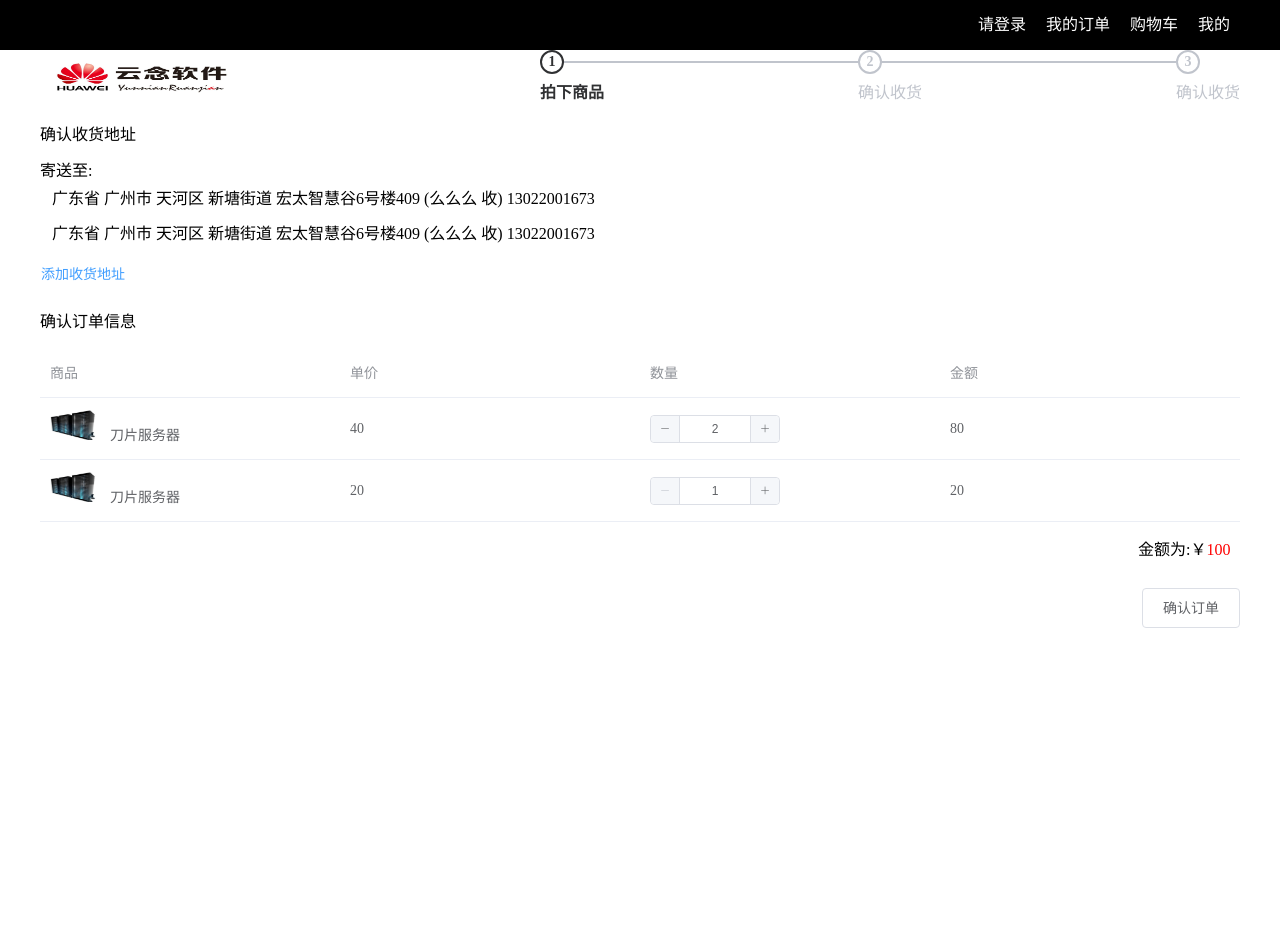
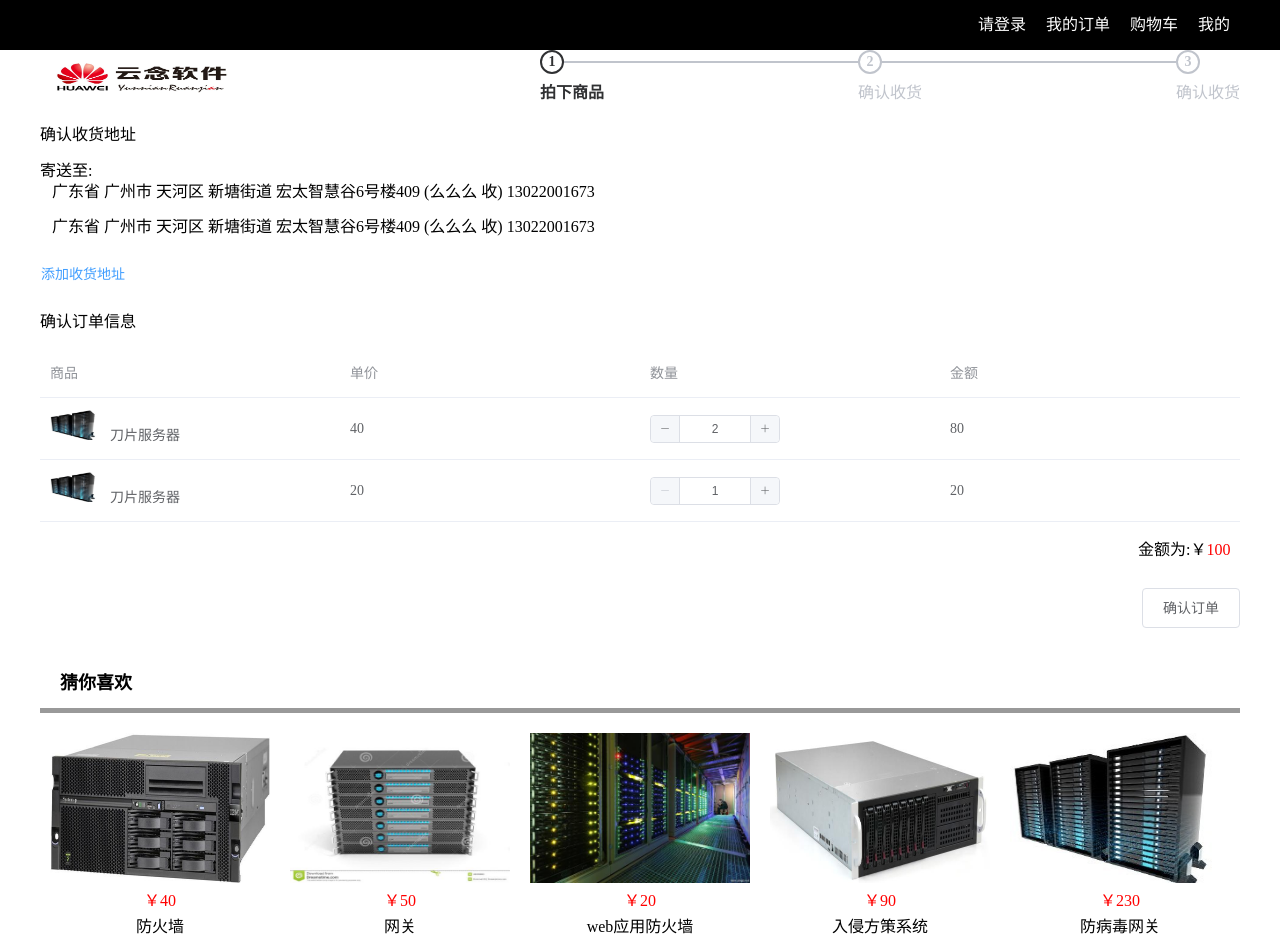
Before and after one commit to Uniocre/Online-retailers, a Vue app: page /#/pay in a window 1280 px wide. Shown: the top 942 px of the page. Before the commit the page ends 800 px from the top, so only its background shows below. Built offline with nearby package versions, Linux system fonts and the light colour scheme.

Commit message:
支付页地址选择排他样式

```diff
--- a/src/views/shop/pay.vue
+++ b/src/views/shop/pay.vue
@@ -24,10 +24,11 @@
           <!-- 收货地址选择 -->
           <div class="shouhuo">
             <p style="margin-top:20px;">寄送至:</p>
-            <ul v-for="(value,index) in address"
-                :key="index"
-                class="payaddress">
-              <li>{{value.address}} ({{value.name}} 收) {{value.phone}}</li>
+            <ul>
+              <li v-for="(value,index) in address"
+                  :key="index"
+                  :class='{payaddress1 : index == active1,payaddress:true}'
+                  @click="sleectAddress(value, index)">{{value.address}} ({{value.name}} 收) {{value.phone}}</li>
             </ul>
             <!-- 添加收货地址 -->
 
@@ -36,7 +37,7 @@
 
             <el-dialog title="提示"
                        :visible.sync="dialogVisible"
-                       width="80%"
+                       width="50%"
                        :before-close="handleClose">
               <el-form :model="ruleForm"
                        :rules="rules"
@@ -44,81 +45,31 @@
                        label-width="100px"
                        class="demo-ruleForm">
                 <el-form-item label="地址信息"
+                              prop="selectedOptions">
+                  <el-cascader :options="options"
+                               v-model="ruleForm.selectedOptions"></el-cascader>
+                </el-form-item>
+                <el-form-item label="详细地址"
+                              prop="region">
+                  <el-input v-model="ruleForm.DetailedAddress"></el-input>
+                </el-form-item>
+                <el-form-item label="邮政编码">
+                  <el-input v-model="ruleForm.PostalCode"></el-input>
+                </el-form-item>
+                <el-form-item label="收货人姓名"
                               prop="name">
-                  <el-cascader :options="options"
-                               v-model="selectedOptions"></el-cascader>
+                  <el-input v-model="ruleForm.name"></el-input>
                 </el-form-item>
-                <el-form-item label="活动区域"
-                              prop="region">
-                  <el-select v-model="ruleForm.region"
-                             placeholder="请选择活动区域">
-                    <el-option label="区域一"
-                               value="shanghai"></el-option>
-                    <el-option label="区域二"
-                               value="beijing"></el-option>
-                  </el-select>
-                </el-form-item>
-                <el-form-item label="活动时间"
-                              required>
-                  <el-col :span="11">
-                    <el-form-item prop="date1">
-                      <el-date-picker type="date"
-                                      placeholder="选择日期"
-                                      v-model="ruleForm.date1"
-                                      style="width: 100%;"></el-date-picker>
-                    </el-form-item>
-                  </el-col>
-                  <el-col class="line"
-                          :span="2">-</el-col>
-                  <el-col :span="11">
-                    <el-form-item prop="date2">
-                      <el-time-picker placeholder="选择时间"
-                                      v-model="ruleForm.date2"
-                                      style="width: 100%;"></el-time-picker>
-                    </el-form-item>
-                  </el-col>
-                </el-form-item>
-                <el-form-item label="即时配送"
-                              prop="delivery">
-                  <el-switch v-model="ruleForm.delivery"></el-switch>
-                </el-form-item>
-                <el-form-item label="活动性质"
-                              prop="type">
-                  <el-checkbox-group v-model="ruleForm.type">
-                    <el-checkbox label="美食/餐厅线上活动"
-                                 name="type"></el-checkbox>
-                    <el-checkbox label="地推活动"
-                                 name="type"></el-checkbox>
-                    <el-checkbox label="线下主题活动"
-                                 name="type"></el-checkbox>
-                    <el-checkbox label="单纯品牌曝光"
-                                 name="type"></el-checkbox>
-                  </el-checkbox-group>
-                </el-form-item>
-                <el-form-item label="特殊资源"
-                              prop="resource">
-                  <el-radio-group v-model="ruleForm.resource">
-                    <el-radio label="线上品牌商赞助"></el-radio>
-                    <el-radio label="线下场地免费"></el-radio>
-                  </el-radio-group>
-                </el-form-item>
-                <el-form-item label="活动形式"
-                              prop="desc">
-                  <el-input type="textarea"
-                            v-model="ruleForm.desc"></el-input>
+                <el-form-item label="手机号码"
+                              prop="Phone">
+                  <el-input v-model="ruleForm.Phone"></el-input>
                 </el-form-item>
                 <el-form-item>
+                  <el-button @click="dialogVisible = false">取 消</el-button>
                   <el-button type="primary"
-                             @click="submitForm('ruleForm')">立即创建</el-button>
-                  <el-button @click="resetForm('ruleForm')">重置</el-button>
+                             @click="dialogVisible = false">保存</el-button>
                 </el-form-item>
               </el-form>
-              <span slot="footer"
-                    class="dialog-footer">
-                <el-button @click="dialogVisible = false">取 消</el-button>
-                <el-button type="primary"
-                           @click="dialogVisible = false">保存</el-button>
-              </span>
             </el-dialog>
           </div>
           <!-- 确认订单信息 -->
@@ -160,6 +111,20 @@
       <el-button style="margin-top: 20px;
       float:right"
                  @click="next">确认订单</el-button>
+      <!-- 猜你你喜欢 -->
+      <div class="clike">
+        <div class="title">猜你喜欢</div>
+        <ul>
+          <li v-for="(value, index) in like_"
+              :key='index'>
+            <img :src="value.pho"
+                 alt="">
+            <p style="color:red;text-align:center">￥{{value.UnitPrice}}</p>
+            <p style="text-align:center">{{value.commodity}}</p>
+            <p style="color:#333;font-size:14px">月销{{value.Monthlysales}}</p>
+          </li>
+        </ul>
+      </div>
     </div>
   </div>
 </template>
@@ -171,45 +136,195 @@ export default {
     Operation
   },
   data () {
+    /* 手机号码 */
+    let Phone = (rule, value, callback) => {
+      if (value === '') {
+        callback(new Error('请输入手机号码'))
+      } else {
+        if (/^1[34578]\d{9}$/.test(value)) {
+          callback()
+        } else {
+          callback(new Error('手机号码格式有误'))
+        }
+      }
+    }
+    /* 用户名（可以中英文与数字，不能带特殊符号） */
+    let checkName = (rule, value, callback) => {
+      const ebb = value.trim()
+      if (ebb === '') {
+        return callback(new Error('请输入用户名'))
+      }
+      /* 判断是否有非法字符(除了中英文、数字、下划线以外的字符) */
+      let charReg = /[^\u4E00-\u9FA5\w]/
+      let res = charReg.test(ebb)
+      /* 如果res为真即代表，有特殊符号 */
+      if (res) {
+        callback(new Error('用户名仅支持中英文、数字和下划线,且不能为纯数字'))
+      }
+      /* 不能为纯数字 */
+      let numReg = /\D/
+      res = numReg.test(ebb)
+      if (!res) {
+        callback(new Error('用户名仅支持中英文、数字和下划线,且不能为纯数字'))
+      }
+      /* 设置用户名的长度 */
+      let len = 0
+      let china = /[\u4E00-\u9FA5]/
+      for (let i = 0; i < ebb.length; i++) {
+        /* 如果值为中文，就为两个字符节 */
+        if (china.test(ebb[i])) {
+          len += 2
+        } else {
+          len += 1
+        }
+        // 尽量避免执行过多的次数，一旦len超过14就不满足条件了
+        if (len > 14) {
+          callback(new Error('中文仅限7个与字符串仅限14个'))
+        }
+      }
+      /* 如果超过7个汉字或者12个字符串 */
+      if (len.length > 14) {
+        return callback(new Error('中文仅限7个与字符串仅限14个'))
+      } else {
+        callback()
+      }
+    }
     return {
+      active1: -1,
+      pay: 'payaddress',
+      /* 猜你喜欢 */
+      like_: [
+        {
+          /* 商品id */
+          id: 1001,
+          /* 图片路径 */
+          pho: '../../static/server/6.jpg',
+          /* 商品名称 */
+          commodity: '防火墙',
+          /* 单价 */
+          UnitPrice: '40',
+          /* 月销 */
+          Monthlysales: '567'
+        },
+        {
+          /* 商品id */
+          id: 1002,
+          /* 图片路径 */
+          pho: '../../static/server/2.jpg',
+          /* 商品名称 */
+          commodity: '网关',
+          /* 单价 */
+          UnitPrice: '50',
+          /* 月销 */
+          Monthlysales: '345'
+        },
+        {
+          /* 商品id */
+          id: 1003,
+          /* 图片路径 */
+          pho: '../../static/server/1.jpg',
+          /* 商品名称 */
+          commodity: 'web应用防火墙',
+          /* 单价 */
+          UnitPrice: '20',
+          /* 月销 */
+          Monthlysales: '78'
+        },
+        {
+          /* 商品id */
+          id: 1004,
+          /* 图片路径 */
+          pho: '../../static/server/3.jpg',
+          /* 商品名称 */
+          commodity: '入侵方策系统',
+          /* 单价 */
+          UnitPrice: '90',
+          /* 月销 */
+          Monthlysales: '5267'
+        },
+        {
+          id: 1002,
+          pho: '../../static/server/4.jpg',
+          commodity: '防病毒网关',
+          UnitPrice: '230',
+          Monthlysales: '4576'
+        }
+      ],
       /* 管理收货地址弹框 */
       dialogVisible: false,
       /* 地区选择 */
-      options: [],
+      options: [
+        {
+          'label': '北京市',
+          'value': '2',
+          'level': 1,
+          'parentId': '1',
+          'children': [
+            {
+              'label': '北京',
+              'value': '52',
+              'level': 2,
+              'parentId': '2',
+              'children': [
+                {
+                  'label': '东城区',
+                  'value': '500',
+                  'level': 3,
+                  'parentId': '52'
+                }
+              ]
+            }
+          ]
+        },
+        {
+          'label': '北京市',
+          'value': '2',
+          'level': 1,
+          'parentId': '1',
+          'children': [
+            {
+              'label': '北京',
+              'value': '52',
+              'level': 2,
+              'parentId': '2',
+              'children': [
+                {
+                  'label': '东城区',
+                  'value': '500',
+                  'level': 3,
+                  'parentId': '52'
+                }
+              ]
+            }
+          ]
+        }
+      ],
       /* 收货信息表单 */
       ruleForm: {
+        /* 详细地址 */
+        DetailedAddress: '',
+        /* 邮政编码 */
+        PostalCode: '',
+        /* 收货人姓名 */
         name: '',
-        region: '',
-        date1: '',
-        date2: '',
-        delivery: false,
-        type: [],
-        resource: '',
-        desc: ''
+        /* 手机号码 */
+        Phone: '',
+        /* 选择 */
+        selectedOptions: ''
       },
       /* 规则验证 */
       rules: {
         name: [
-          { required: true, message: '请输入活动名称', trigger: 'blur' },
-          { min: 3, max: 5, message: '长度在 3 到 5 个字符', trigger: 'blur' }
+          { required: true, validator: checkName, trigger: 'blur' }
         ],
         region: [
-          { required: true, message: '请选择活动区域', trigger: 'change' }
+          { required: true, message: '请填写详细地址', trigger: 'change' }
         ],
-        date1: [
-          { type: 'date', required: true, message: '请选择日期', trigger: 'change' }
+        selectedOptions: [
+          { type: 'date', required: true, message: '请选择地址', trigger: 'change' }
         ],
-        date2: [
-          { type: 'date', required: true, message: '请选择时间', trigger: 'change' }
-        ],
-        type: [
-          { type: 'array', required: true, message: '请至少选择一个活动性质', trigger: 'change' }
-        ],
-        resource: [
-          { required: true, message: '请选择活动资源', trigger: 'change' }
-        ],
-        desc: [
-          { required: true, message: '请填写活动形式', trigger: 'blur' }
+        Phone: [
+          { required: true, validator: Phone, trigger: 'blur' }
         ]
       },
       /* 步骤条 */
@@ -263,12 +378,6 @@ export default {
       }]
     }
   },
-  /* 过滤器 */
-  filters: {
-    capitalize: function (value) {
-      if (!value) return ''
-    }
-  },
   computed: {
     calculatePrice: function () {
       let total1 = 0
@@ -282,15 +391,12 @@ export default {
     this.Lprice()
   },
   methods: {
-    /* 管理收货地址 */
-    handleClose (done) {
-      this.$confirm('确认关闭？')
-        .then(_ => {
-          done()
-        })
-        .catch(_ => { })
+    /* 弹窗关闭前，发生的事件 */
+    handleClose () { },
+    /* 选择收货地址 */
+    sleectAddress (value, index) {
+      this.active1 = index
     },
-    goedit () { },
     /* 商品金额 */
     Lprice () {
       this.tableData.filter((v, i) => {
@@ -323,6 +429,35 @@ export default {
   width: 1200px;
   margin: 20px auto;
 }
+.clike {
+  margin-top: 100px;
+  .title {
+    height: 50px;
+    line-height: 50px;
+    font-size: 18px;
+    font-weight: 600;
+    border-bottom: 5px solid #999;
+    margin-bottom: 10px;
+    text-indent: 20px;
+  }
+  ul {
+    li {
+      display: inline-block;
+      height: 250px;
+      width: 220px;
+      padding: 10px;
+      img {
+        width: 220px;
+        height: 150px;
+        display: block;
+        margin: 0 auto;
+      }
+      p {
+        margin: 10px 0;
+      }
+    }
+  }
+}
 .addres {
   margin-top: 20px;
 }
@@ -332,11 +467,14 @@ export default {
 }
 /* 地址 */
 .payaddress {
-  li {
-    text-indent: 12px;
-    margin: 5px auto;
-    height: 30px;
-    line-height: 30px;
-  }
+  text-indent: 12px;
+  margin: 5px auto;
+  height: 30px;
+}
+.payaddress1 {
+  text-indent: 12px;
+  margin: 5px auto;
+  height: 30px;
+  outline: 1px solid #333;
 }
 </style>
```
Also changed, not shown: src/views/login/Register.vue (+11 -11 lines).
